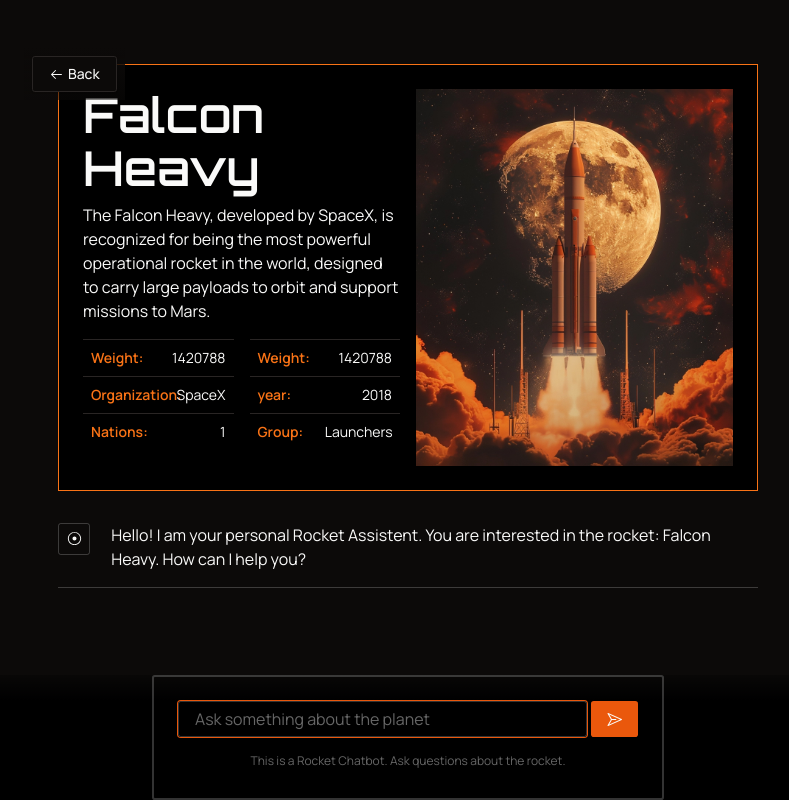
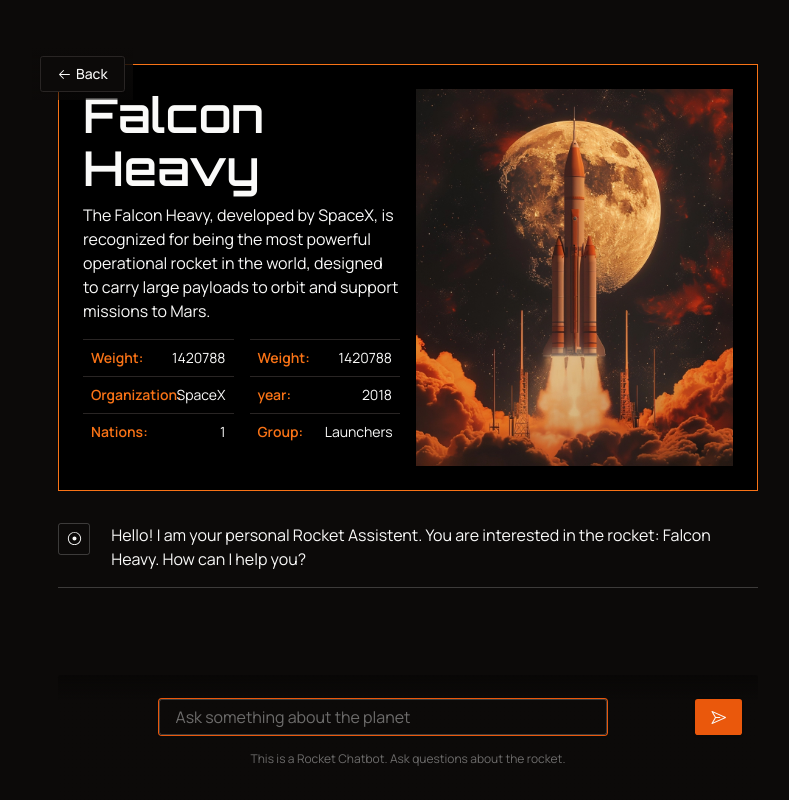
Before and after one commit to amelie-schlueter/rocket_quartett_ai, a Next.js app: page /1 in a window 1280 px wide. Shown: the whole page, without its empty margins (232-1021 px from the left). Built offline with nearby package versions, Linux system fonts and the light colour scheme.

Commit message:
Responsivness Changes

```diff
--- a/src/components/Chat/Back.tsx
+++ b/src/components/Chat/Back.tsx
@@ -9,7 +9,7 @@ const Back = () => {
     const router = useRouter()
     return (
         <div
-            className="fixed items-center w-full md:fixed left-0 top-0 p-2 bg-gradient-to-b from-background  to-background/50   md:w-fit md:bg-transparent md:left-[2vw] xl:left-[20vw] md:top-12  flex  gap-1 cursor-pointer"
+            className="fixed items-center w-full md:fixed left-0 top-0 mx-2 p-2 bg-gradient-to-b from-background  to-background/50   md:w-fit md:bg-transparent md:left-[2vw] xl:left-[20vw] md:top-12  flex  gap-1 cursor-pointer"
             onClick={() => router.back()}
         >
             <Button className="gap-1" variant={'outline'}>
--- a/src/components/Chat/Chat.tsx
+++ b/src/components/Chat/Chat.tsx
@@ -57,17 +57,17 @@ export default function Chat({ data }: { data: Rocket }) {
                 ))}
             </div>
 
-            <div className="fixed bg-background bottom-0 bg-gradient-to-t  from-black from-80% to-black/30 w-full left-0 right-0 flex items-center justify-center ">
+            <div className="fixed  bottom-0  w-full left-0 right-0 flex items-center justify-center ">
                 <form
                     onSubmit={handleSubmit}
-                    className="  border-2 mx-auto left-0 right-0 border-white/20 rounded-md max-w-lg w-full h-[125px] p-6"
+                    className="  mx-auto left-0 right-0 border-white/20  max-w-[700px] w-full  bg-gradient-to-t  from-background from-80% to-black/30 md:rounded-md h-[125px] p-4 pt-6 "
                 >
                     <div className="flex gap-1 ">
                         <Input
                             value={input}
                             ref={inputRef} // Step 4
                             onChange={handleInputChange}
-                            className="px-4 py-2  text-base border-white/20 border-[1px] rounded-md w-full max-w-md mx-auto text-white placeholder:text-white/40"
+                            className="px-4 py-3   text-base border-white/20 border-t-[1px] rounded-md w-full max-w-md mx-auto text-white placeholder:text-white/40"
                             placeholder="Ask something about the planet"
                         />
                         <Button variant={'default'} className="">
--- a/src/components/Chat/ChatHeader.tsx
+++ b/src/components/Chat/ChatHeader.tsx
@@ -15,7 +15,7 @@ import MoreInformationCollapsable from '../Cards/MoreInformationCollapsable'
 
 const ChatHeader = ({ data }: { data: Rocket }) => {
     return (
-        <header className=" border-[1px] mt-12 border-orange-500 p-2 md:sticky bg-black top-0">
+        <header className=" border-[1px] mt-12 border-orange-500 p-2  bg-black top-0">
             <Back />
             <div className="w-full">
                 <MoreInformationCollapsable data={data} />
--- a/src/components/Layout/Navbar.tsx
+++ b/src/components/Layout/Navbar.tsx
@@ -5,7 +5,7 @@ import { Sort } from './Sort'
 
 const Navbar = () => {
     return (
-        <div className="mt-4 md:mt-0 flex flex-row gap-2 md:flex-col lg:flex-row">
+        <div className="mt-4 md:mt-0 flex flex-col items-start justify-end w-full gap-2 md:flex-col lg:flex-row">
             <Filter />
             <Sort />
         </div>
```
